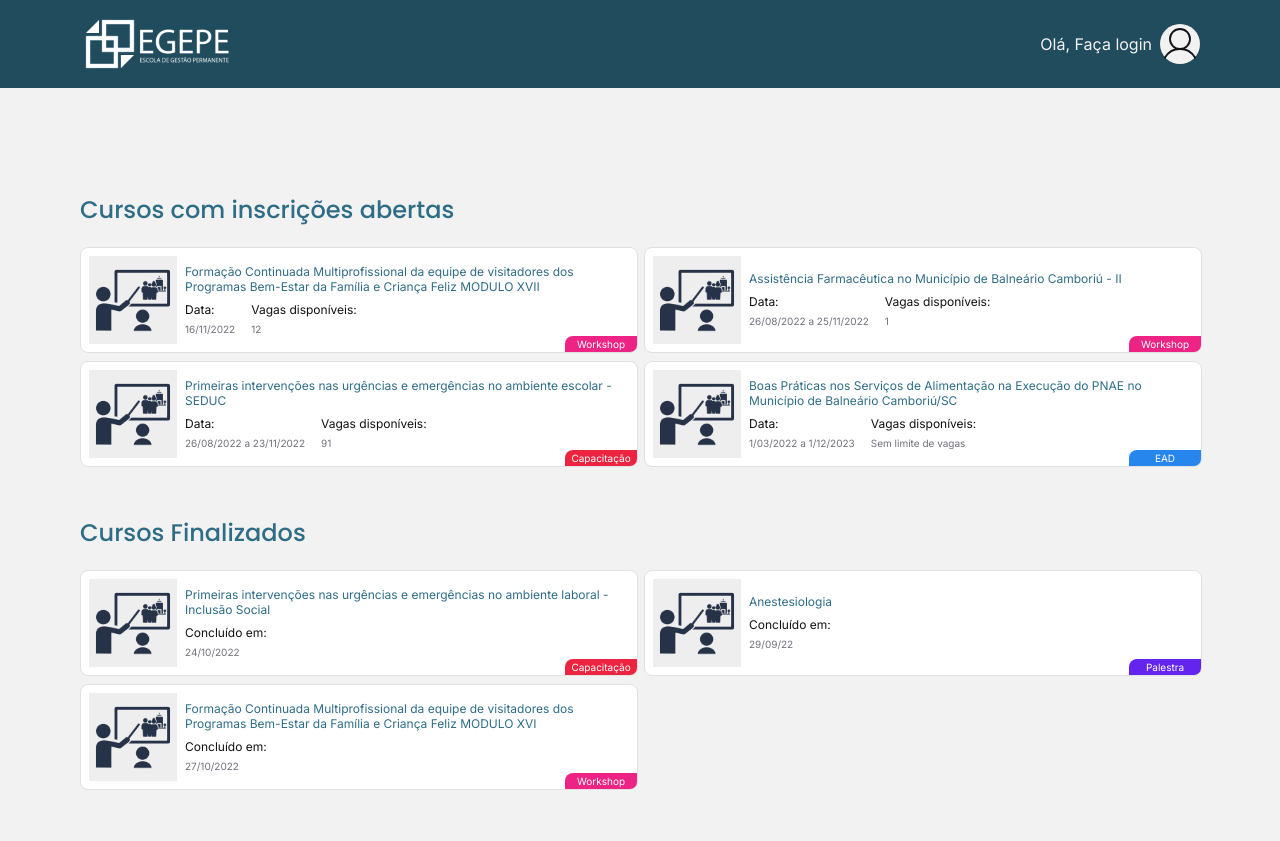
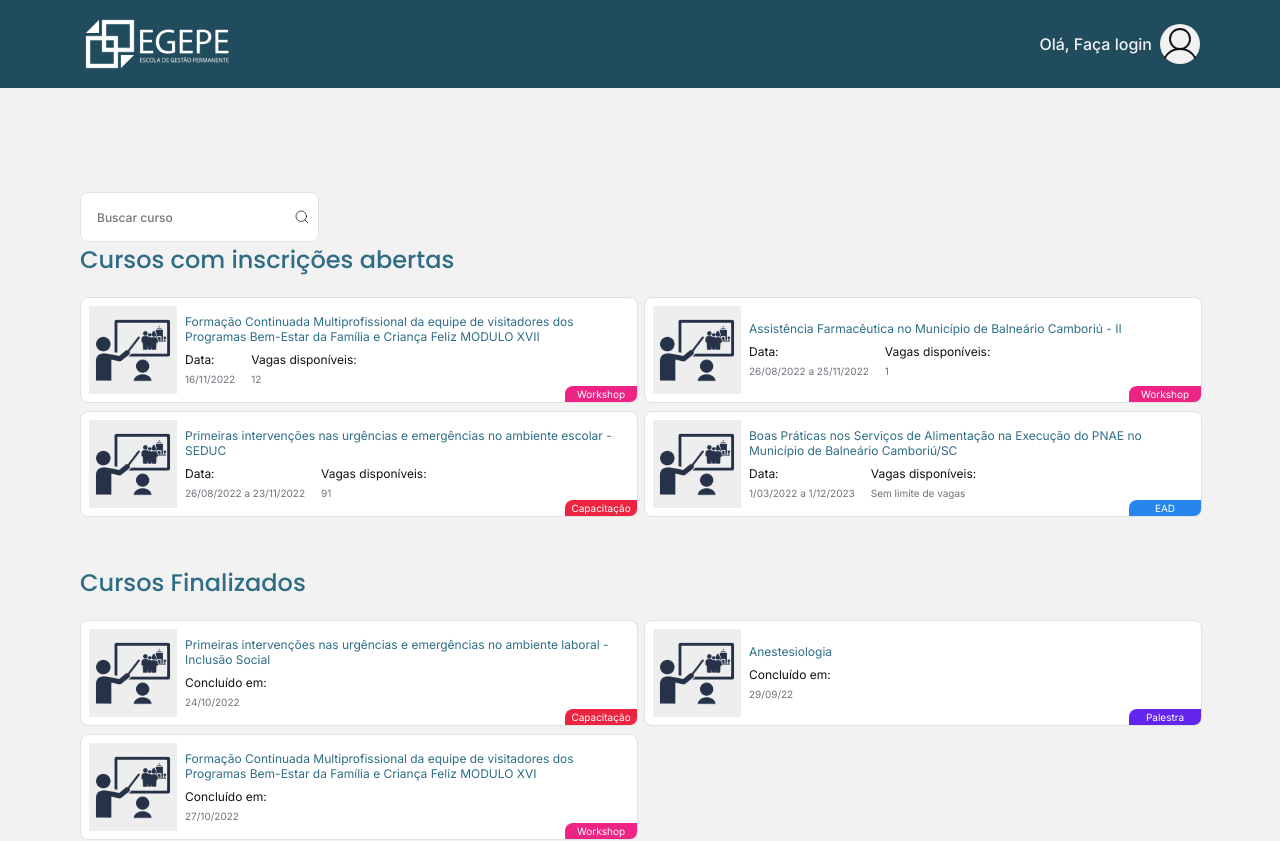
Before and after one commit to JoaoGuiBC/PLACUR, a Next.js app in the folder web/: page / in a window 1280 px wide. Shown: the top 841 px of the page. Built offline with nearby package versions, Linux system fonts and the light colour scheme.

Commit message:
Create Searchbar component

```diff
--- /dev/null
+++ b/web/src/components/Searchbar/index.tsx
@@ -0,0 +1,18 @@
+import { MagnifyingGlass } from "phosphor-react"
+import type { InputHTMLAttributes } from "react"
+
+import { theme } from "../../../stitches.config"
+import { Container, Input, Button } from './styles'
+
+interface SearchbarProps extends InputHTMLAttributes<HTMLInputElement> {}
+
+export function Searchbar(props: SearchbarProps) {
+  return (
+    <Container>
+      <Input {...props} />
+      <Button>
+        <MagnifyingGlass size={16} color={theme.colors.gray900.value} weight="light" />
+      </Button>
+    </Container>
+  )
+}
--- /dev/null
+++ b/web/src/components/Searchbar/styles.ts
@@ -0,0 +1,42 @@
+import { styled } from "../../../stitches.config"
+
+export const Container = styled('div', {
+  display: 'flex',
+  alignItems: 'center',
+  justifyContent: 'center',
+
+  height: '3rem',
+  overflow: 'clip',
+  width: 'fit-content',
+
+  backgroundColor: '$white',
+  border: '1px solid $gray300',
+  borderRadius: '8px'
+})
+
+export const Input = styled('input', {
+  flex: 1,
+  padding: '1rem',
+
+  fontFamily: "$text",
+  fontWeight: "$medium",
+  fontSize: "$sm",
+  color: "$blue900",
+
+  border: 'none',
+  outline: 'none'
+})
+
+export const Button = styled('button', {
+  display: 'flex',
+  alignItems: 'center',
+  justifyContent: 'center',
+  padding: '0 0.5rem',
+
+  height: '100%',
+
+  backgroundColor: 'transparent',
+  border: 'none',
+  cursor: 'pointer',
+  outline: 'none'
+})
--- a/web/src/pages/_document.tsx
+++ b/web/src/pages/_document.tsx
@@ -7,7 +7,7 @@ export default function Document() {
 			<Head>
 				<link rel="preconnect" href="https://fonts.googleapis.com" />
 				<link rel="preconnect" href="https://fonts.gstatic.com" crossOrigin="" />
-				<link href="https://fonts.googleapis.com/css2?family=Inter&family=Poppins:wght@500&display=swap" rel="stylesheet" />
+				<link href="https://fonts.googleapis.com/css2?family=Inter:wght@400;500&family=Poppins:wght@500&display=swap" rel="stylesheet" />
 				<style id="stitches" dangerouslySetInnerHTML={{ __html: getCssText() }} />
 			</Head>
 
--- a/web/src/pages/index.tsx
+++ b/web/src/pages/index.tsx
@@ -1,3 +1,4 @@
+import { Searchbar } from "../components/Searchbar"
 import { CourseCard } from "../components/CourseCard"
 import { SectionTitle } from "../components/SectionTItle"
 
@@ -6,6 +7,8 @@ import { CoursesContainer } from "./styles"
 export default function Home() {
   return (
     <>
+      <Searchbar placeholder="Buscar curso" />
+
       <SectionTitle>Cursos com inscrições abertas</SectionTitle>
       <CoursesContainer>
         <CourseCard
--- a/web/stitches.config.ts
+++ b/web/stitches.config.ts
@@ -29,8 +29,8 @@ export const { styled, getCssText, globalCss, theme, keyframes } = createStitche
 			green500: '#10C36D'
 		},
 		fonts: {
-			text: 'Inter, sans-serif',
-			heading: 'Poppins, sans-serif'
+			text: "'Inter', sans-serif",
+			heading: "'Poppins', sans-serif"
 		},
 		fontSizes: {
 			xs: '0.625rem',
```
